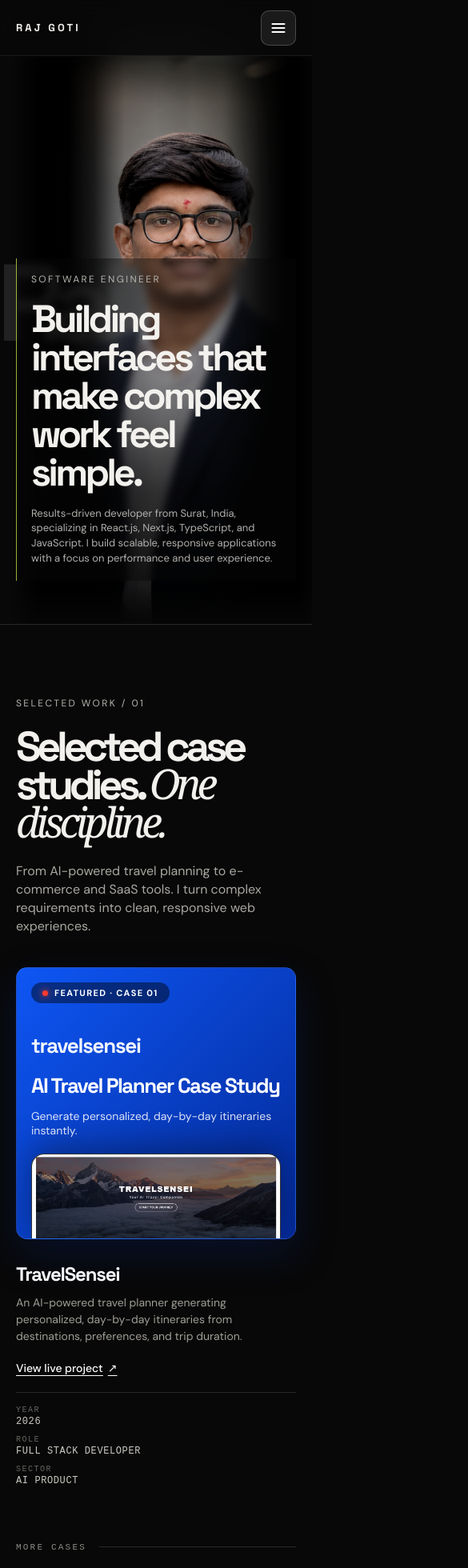
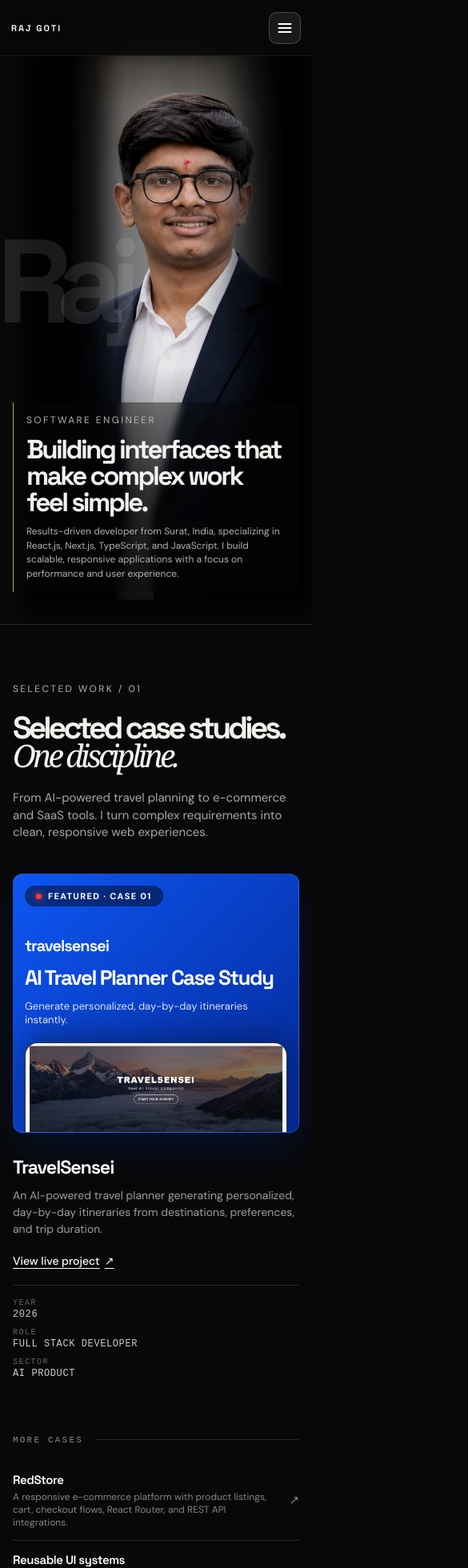
Before and after one commit to RajGoti22/portfolio, a React (Vite) app: page / in a window 390 px wide. Shown: the top 1960 px of the page at 80% size, 585 px wide, since content can reach past the window. Built offline with nearby package versions, Linux system fonts and the light colour scheme.

Commit message:
fix: responsive design fixes for navbar, hero, work, experience, contact, and footer

```diff
--- a/src/components/Contact.css
+++ b/src/components/Contact.css
@@ -271,8 +271,8 @@
   }
 
   .contact-talk-btn {
-    width: 100%;
-    justify-content: center;
+    width: auto;            /* size to content, not full width */
+    align-self: flex-start;
   }
 }
 
--- a/src/components/Experience.css
+++ b/src/components/Experience.css
@@ -84,6 +84,13 @@
     display: block;
   }
 
+  /* Unstick the heading on mobile — it was overlapping items while scrolling */
+  .experience-copy {
+    position: relative;
+    top: 0;
+    margin-bottom: 40px;
+  }
+
   .experience-copy p {
     font-size: 17px;
   }
@@ -95,6 +102,7 @@
     overflow: visible;
     padding: 0;
   }
+
 
   .job {
     display: grid;
--- a/src/components/Footer.css
+++ b/src/components/Footer.css
@@ -56,16 +56,37 @@ footer p {
 
 @media (max-width: 860px) {
   footer {
-    display: block;
-    padding: 45px 20px 0;  /* bottom pad removed — name bar sits flush */
+    display: grid;
+    grid-template-columns: 1fr 1fr;   /* INDEX | CONNECT side by side */
+    gap: 32px 24px;
+    padding: 45px 20px 0;
   }
 
-  footer div {
-    margin-bottom: 35px;
+  /* INDEX column → col 1, row 1 */
+  footer div:nth-child(1) {
+    grid-column: 1;
+    grid-row: 1;
+    margin-bottom: 0;
   }
 
-  /* Name bar must NOT get the margin-bottom from the rule above */
+  /* CONNECT column → col 2, row 1 */
+  footer div:nth-child(2) {
+    grid-column: 2;
+    grid-row: 1;
+    margin-bottom: 0;
+  }
+
+  /* BASED IN → spans both columns, row 2 */
+  footer div:nth-child(3) {
+    grid-column: 1 / -1;
+    grid-row: 2;
+    margin-bottom: 0;
+  }
+
+  /* Name bar → spans all, row 3 */
   .footer-name-bar {
+    grid-column: 1 / -1;
+    grid-row: 3;
     margin-bottom: 0;
     max-width: 100%;
     overflow: hidden;
@@ -83,6 +104,7 @@ footer p {
   }
 }
 
+
 @media (max-width: 480px) {
   .footer-giant-name {
     font-size: clamp(28px, 13vw, 70px);
--- a/src/components/Header.css
+++ b/src/components/Header.css
@@ -7,7 +7,8 @@
   top: 0;
   left: 0;
   right: 0;
-  width: 100%;
+  width: 100vw;       /* vw not % — always viewport width regardless of scroll */
+  max-width: 100vw;
   box-sizing: border-box;
   height: 80px;
   background: rgba(8, 8, 8, 0.88);
@@ -17,6 +18,7 @@
   z-index: 1000;
   display: flex;
   align-items: center;
+  overflow: hidden;    /* clip anything inside that overflows */
 }
 
 .header-container {
@@ -254,3 +256,19 @@
     background: #e2dfd9;
   }
 }
+/* Extra-small phones ≤400px */
+@media (max-width: 400px) {
+  .header-container {
+    padding: 0 14px;
+  }
+
+  .logo {
+    font-size: 11px;
+    letter-spacing: 0.18em;
+  }
+
+  .menu-toggle {
+    width: 40px;
+    height: 40px;
+  }
+}
--- a/src/components/Hero.css
+++ b/src/components/Hero.css
@@ -1,6 +1,8 @@
 .hero {
   min-height: 100vh;
   overflow: hidden;
+  width: 100%;
+  max-width: 100vw;
   padding: 170px 4.8vw 45px;
   position: relative;
 }
@@ -143,7 +145,7 @@
 
 @media (max-width: 720px) {
   .hero {
-    min-height: 780px;
+    min-height: min(780px, 100svh);
     padding: 120px 20px 25px;
   }
 
@@ -172,7 +174,7 @@
         rgba(8, 8, 8, 0.85) 92%,
         #080808 100%),
       url('/raj-photo.png');
-    background-position: 0 0, 0 0, center center;
+    background-position: 0 0, 0 0, center calc(50% - 50px);
     background-size: 100% 100%, 100% 100%, auto 100%;
     height: 100%;
     left: 0;
@@ -188,7 +190,7 @@
   }
 
   .hero h1 {
-    font-size: 48px;
+    font-size: clamp(30px, 10vw, 48px);
   }
 
   .edition {
@@ -196,3 +198,31 @@
     display: none;
   }
 }
+
+/* Extra-small phones ≤400px */
+@media (max-width: 400px) {
+  .hero {
+    padding: 110px 16px 20px;
+  }
+
+  .hero-name {
+    font-size: 38vw;
+    top: 38%;
+  }
+
+  .hero-copy {
+    bottom: 40px;
+    left: 16px;
+    right: 16px;
+    padding: 14px 16px;
+  }
+
+  .hero h1 {
+    font-size: clamp(26px, 8.5vw, 34px);
+    margin: 12px 0;
+  }
+
+  .hero-copy p {
+    font-size: 12px;
+  }
+}
--- a/src/components/Work.css
+++ b/src/components/Work.css
@@ -306,6 +306,8 @@
 }
 
 /* Responsive adjustments */
+
+/* --- Tablet: 601px – 860px --- */
 @media (max-width: 860px) {
   .work-layout {
     display: block;
@@ -315,6 +317,10 @@
     position: relative;
     top: 0;
     margin-bottom: 40px;
+  }
+
+  .work-copy p {
+    max-width: 100%;   /* un-pin the 330px cap on tablet/mobile */
   }
 
   .featured-info {
@@ -328,9 +334,11 @@
     padding-left: 0;
     padding-top: 16px;
     flex-direction: row;
+    flex-wrap: wrap;          /* allow wrapping if space is tight */
     justify-content: space-between;
   }
 
+  /* Remove fixed number column at tablet, keep sector */
   .more-project-item {
     grid-template-columns: 30px 1fr 24px;
   }
@@ -340,13 +348,15 @@
   }
 }
 
+/* --- Mobile: ≤600px --- */
 @media (max-width: 600px) {
   .work-copy h2 {
-    font-size: 52px;
+    font-size: clamp(36px, 12vw, 52px);  /* fluid, won't overflow 320px screens */
   }
 
   .work-copy p {
     font-size: 16px;
+    max-width: 100%;
   }
 
   /* Featured card — tighter padding on phones */
@@ -356,7 +366,7 @@
   }
 
   .featured-banner-title {
-    font-size: 26px;
+    font-size: clamp(22px, 7vw, 26px);
   }
 
   .featured-banner-sub {
@@ -365,7 +375,7 @@
   }
 
   .featured-desc h3 {
-    font-size: 24px;
+    font-size: clamp(20px, 6vw, 24px);
   }
 
   .featured-desc p {
@@ -376,6 +386,7 @@
   .more-project-item {
     grid-template-columns: 1fr 24px;
     gap: 10px;
+    padding: 18px 0;
   }
 
   .more-num {
@@ -386,8 +397,12 @@
     font-size: 17px;
   }
 
+  /* KEY FIX: remove nowrap + fixed max-width — let text wrap naturally */
   .more-details p {
-    max-width: 100%;
+    white-space: normal;      /* was: nowrap — was causing the cut-off overflow */
+    max-width: 100%;          /* fill the available 1fr column */
+    overflow: visible;
+    text-overflow: unset;
   }
 
   /* Meta grid stacks on phones */
@@ -396,3 +411,41 @@
     gap: 10px;
   }
 }
+
+/* --- Extra-small phones: ≤400px --- */
+@media (max-width: 400px) {
+  .work-copy h2 {
+    font-size: clamp(30px, 10vw, 40px);
+  }
+
+  .work-copy p {
+    font-size: 15px;
+  }
+
+  .featured-card {
+    padding: 14px 14px 0;
+    border-radius: 12px;
+  }
+
+  .featured-brand {
+    font-size: 20px;
+    margin-bottom: 14px;
+  }
+
+  .featured-banner-sub {
+    font-size: 13px;
+  }
+
+  .more-project-item {
+    gap: 8px;
+    padding: 14px 0;
+  }
+
+  .more-details h4 {
+    font-size: 15px;
+  }
+
+  .more-details p {
+    font-size: 12px;
+  }
+}
--- a/src/styles/index.css
+++ b/src/styles/index.css
@@ -51,8 +51,22 @@ button {
   text-transform: uppercase;
 }
 
+/* Tablet */
+@media (max-width: 960px) and (min-width: 721px) {
+  .section {
+    padding: 100px 6vw;
+  }
+}
+
 @media (max-width: 720px) {
   .section {
     padding: 90px 20px;
   }
 }
+
+/* Extra-small phones */
+@media (max-width: 400px) {
+  .section {
+    padding: 72px 16px;
+  }
+}
```
Also changed, not shown: src/components/Intro.css (+22 -1 lines).
